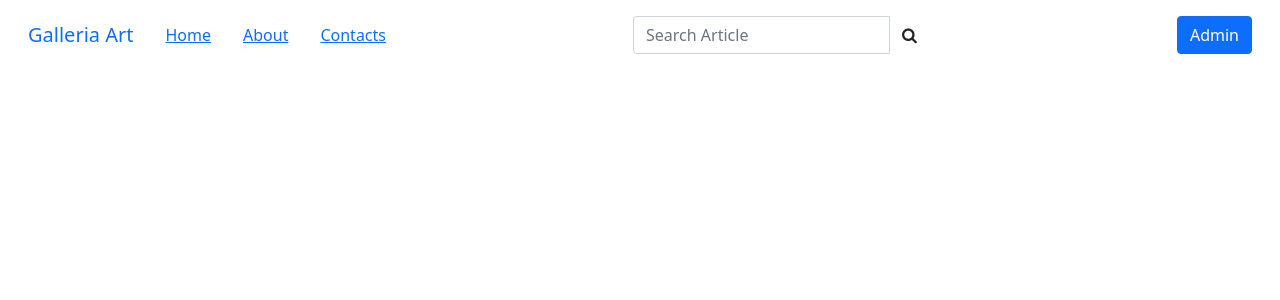
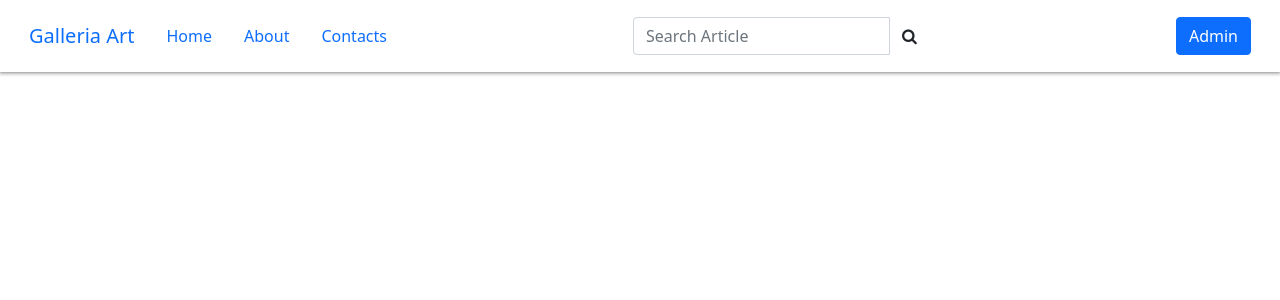
Before and after one commit to Daniel-Muruthi/galleria, a Django app: page / in a window 1280 px wide. Shown: the top 300 px of the page. Run offline with Django 3.2, Linux system fonts and the light colour scheme; data that the repository does not hold is empty; some libraries are stand-ins or nearby versions.

Commit message:
This will add changes to the navbar

```diff
--- a/app/templates/navbar.html
+++ b/app/templates/navbar.html
@@ -1,14 +1,14 @@
 {%block content%}
-<nav class="navbar navbar-default navbar-static-top" role="navigation">
+<nav class="navbar navbar-default navbar-static-top mb-2" role="navigation" style="border:1px solid white; box-shadow: 0px 0px 4px 1px grey;">
   <div class="container-fluid" >
     <a class="navbar-brand navbar-logo mt-0 mx-3" href="">Galleria Art</a>
     <!-- <div class="navbar-header">
     </div> -->
     <div class="navbar-expand d-inline" >
       <ul class="nav navbar-nav d-flex" >
-          <li class="mx-3 d-block"><a href="">Home</a></li>
-          <li class="mx-3 d-block"><a href="">About</a></li>
-          <li class="mx-3 d-block"><a href="">Contacts</a></li>
+          <li class="mx-3 d-block"><a href="" style="text-decoration: none;">Home</a></li>
+          <li class="mx-3 d-block"><a href="" style="text-decoration: none;">About</a></li>
+          <li class="mx-3 d-block"><a href="" style="text-decoration: none;">Contacts</a></li>
       </ul>
     </div>
     <div class="d-inline mx-auto">
```
